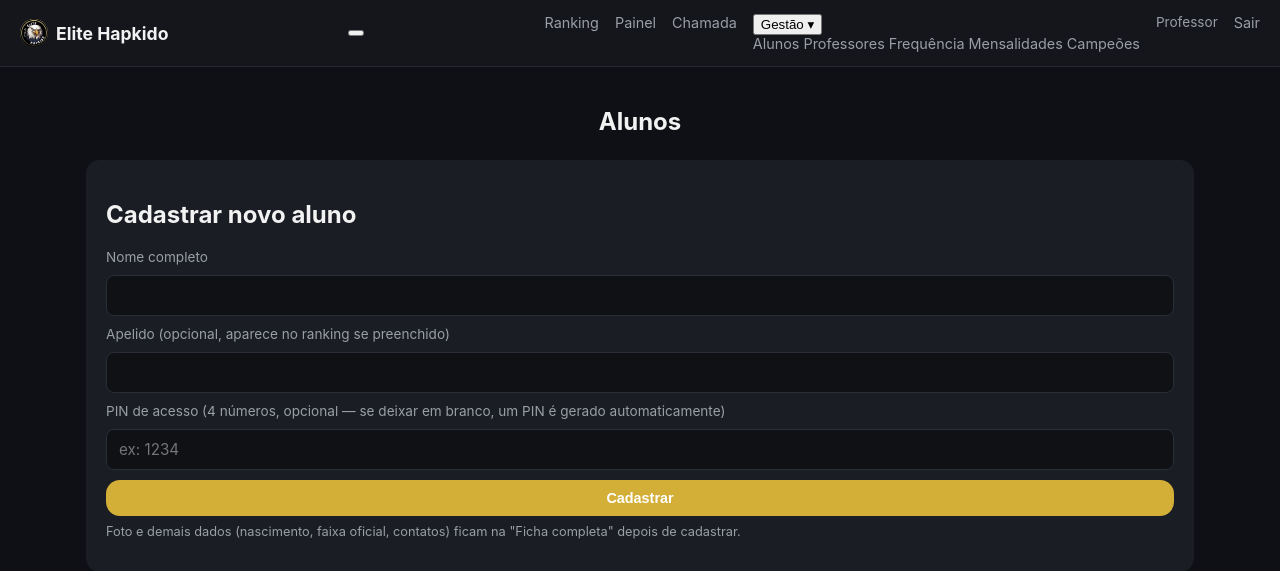
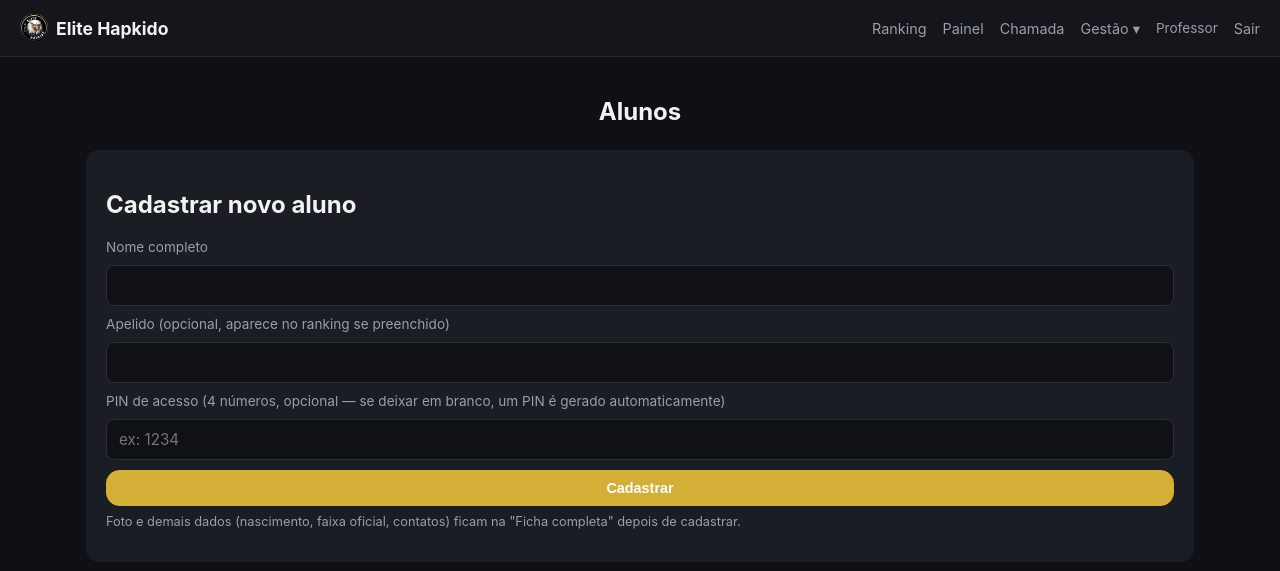
Before and after one commit to Othilbh/App-Elite, a Flask app: page /admin/alunos in a window 1280 px wide. Shown: the top 571 px of the page. Run offline with Flask 3, Linux system fonts and the light colour scheme; the visitor is signed in with stand-in values (Sample User, id 1); data comes from the database, SQL or seed files in the repository; data that the repository does not hold is empty; some libraries are stand-ins or nearby versions.

Commit message:
Add files via upload

```diff
--- a/static/css/style.css
+++ b/static/css/style.css
@@ -39,6 +39,83 @@ a { color: inherit; text-decoration: none; }
 .topbar nav { display: flex; gap: 16px; font-size: 0.9rem; }
 .topbar nav a { color: var(--muted); }
 .topbar nav a:hover { color: var(--text); }
+
+/* Menu do professor: botão hamburguer (só aparece no mobile) */
+.nav-toggle {
+  display: none;
+  flex-direction: column;
+  justify-content: space-between;
+  width: 24px;
+  height: 18px;
+  background: none;
+  border: none;
+  padding: 0;
+  cursor: pointer;
+}
+.nav-toggle span { display: block; height: 2px; background: var(--text); border-radius: 2px; }
+
+.nav-teacher-name { font-size: 0.85rem; }
+
+/* Dropdown "Gestão" com os links usados com menos frequência */
+.nav-dropdown { position: relative; }
+.nav-dropdown-toggle {
+  background: none;
+  border: none;
+  color: var(--muted);
+  font-size: 0.9rem;
+  font-family: inherit;
+  cursor: pointer;
+  padding: 0;
+}
+.nav-dropdown-toggle:hover,
+.nav-dropdown.open .nav-dropdown-toggle { color: var(--text); }
+.nav-dropdown-menu {
+  display: none;
+  flex-direction: column;
+  position: absolute;
+  top: calc(100% + 12px);
+  right: 0;
+  background: var(--card);
+  border-radius: var(--radius);
+  padding: 8px;
+  min-width: 170px;
+  box-shadow: 0 10px 30px rgba(0, 0, 0, 0.45);
+  z-index: 50;
+}
+.nav-dropdown.open .nav-dropdown-menu { display: flex; }
+.nav-dropdown-menu a { padding: 8px 10px; border-radius: 8px; font-size: 0.9rem; }
+.nav-dropdown-menu a:hover { background: #20242c; }
+
+@media (max-width: 767px) {
+  .topbar { position: relative; }
+  .nav-toggle { display: flex; }
+  .topbar nav.admin-nav {
+    display: none;
+    flex-direction: column;
+    align-items: stretch;
+    gap: 4px;
+    width: 100%;
+    background: #14161c;
+    border: 1px solid #262a33;
+    border-radius: var(--radius);
+    padding: 12px;
+    position: absolute;
+    top: 100%;
+    left: 0;
+    margin-top: 10px;
+    z-index: 40;
+  }
+  .topbar nav.admin-nav.open { display: flex; }
+  .topbar nav.admin-nav a,
+  .topbar nav.admin-nav .nav-dropdown-toggle,
+  .topbar nav.admin-nav .nav-teacher-name { padding: 8px 4px; }
+  .nav-dropdown-menu {
+    position: static;
+    box-shadow: none;
+    padding: 0 0 0 10px;
+    min-width: 0;
+  }
+}
 
 .container {
   max-width: 640px;
```
